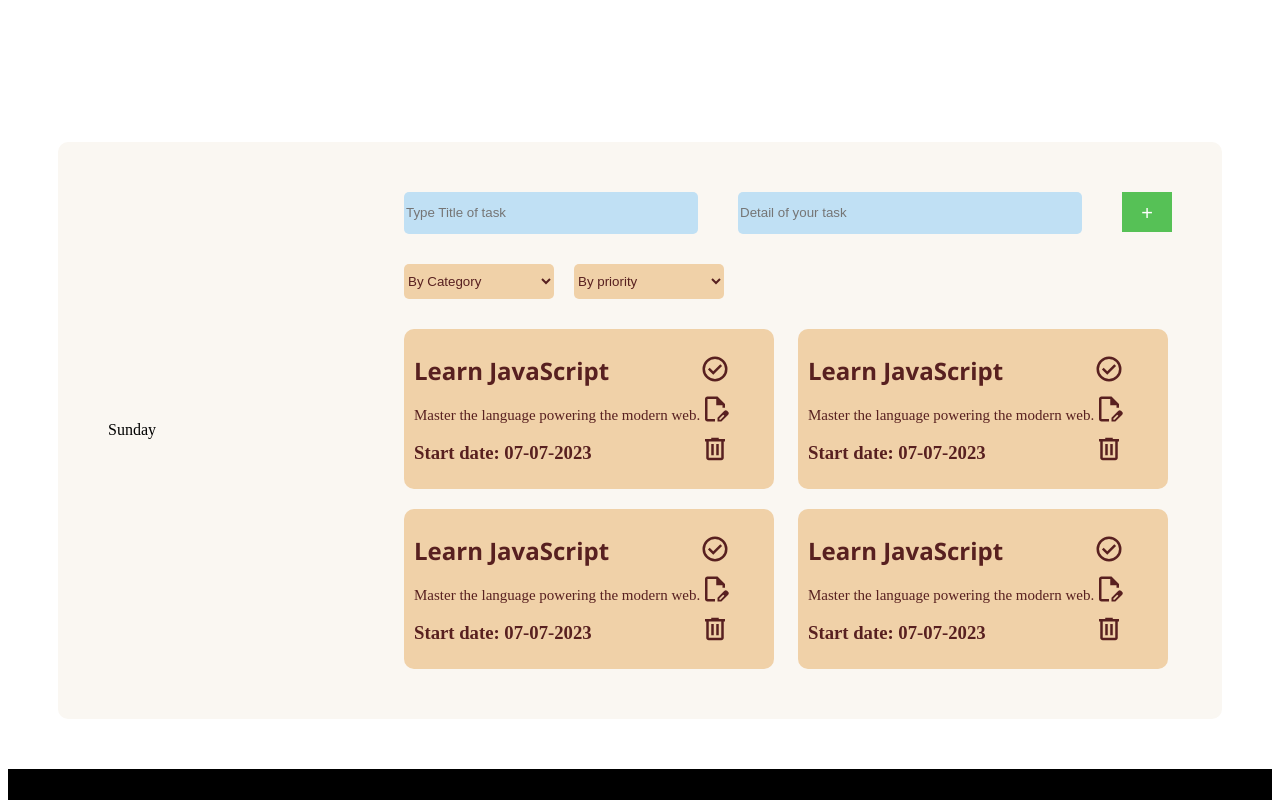
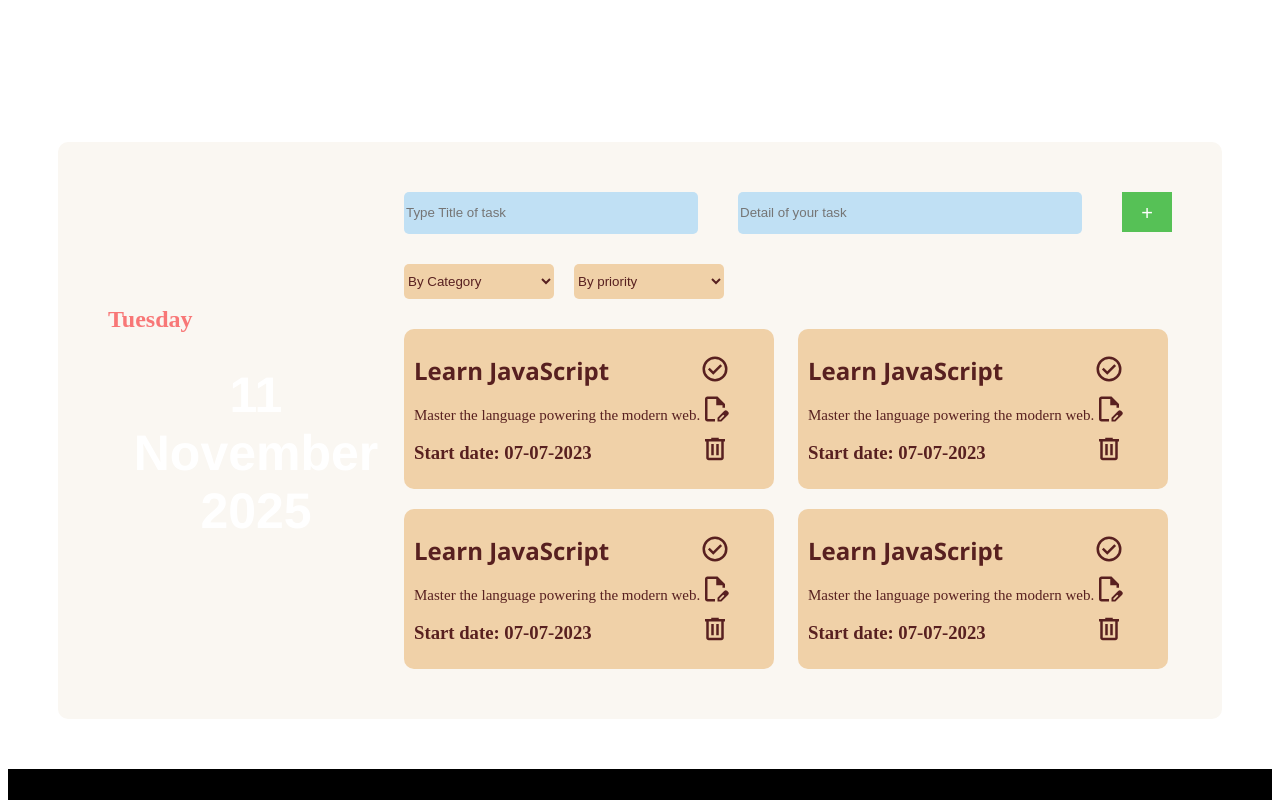
Before and after one commit to lilitvanesyan09-arch/figma-calendar, a React (Vite) app: page / in a window 1280 px wide. Shown: the top 800 px of the page. Built offline with nearby package versions, Linux system fonts and the light colour scheme.

Commit message:
calendar

```diff
--- a/src/App.jsx
+++ b/src/App.jsx
@@ -7,6 +7,15 @@ import MyCalendar from './Components/calendar'
 
 function App() {
   const [count, setCount] = useState(0)
+  const today=new Date()
+  const formatted = today.toLocaleDateString('en-GB', {
+  day: 'numeric',
+  month: 'long',
+  year: 'numeric'
+});
+
+console.log(formatted);
+
 
   return (
     <>
--- a/src/Components/calendar.css
+++ b/src/Components/calendar.css
@@ -21,3 +21,9 @@ background-color:white
     height: 30px;
     border-radius: 5px;
 }
+
+.week-day{
+    color:#F87777;
+    font-family:'Times New Roman', Times, serif
+    /* font-family:Georgia, 'Times New Roman', Times, serif */
+}
--- a/src/Components/index.jsx
+++ b/src/Components/index.jsx
@@ -3,12 +3,27 @@ import Calendar from 'react-calendar';
 import 'react-calendar/dist/Calendar.css';
 
 export function Calendar1() {
+    const today = new Date()
+    const dayOfWeek = today.toLocaleDateString('en-GB', {
+        weekday: 'long'
+    });
+    const formatted = today.toLocaleDateString('en-GB', {
+        day: 'numeric',
+        month: 'long',
+        year: 'numeric'
+    });
+    console.log(formatted);
+
+
+    console.log(dayOfWeek);
     return (
         <div>
             <h1>Hello, Aqeel , Start planning today</h1>
             <div className="all">
                 <div>
-                    <p>Sunday</p>
+                    <h2 className="week-day">{dayOfWeek}</h2>
+                    <h1>{formatted}</h1>
+
                 </div>
 
                 <div className="rigth">
@@ -24,7 +39,7 @@ export function Calendar1() {
                                 <option value="volvo">By Category</option>
                             </select>
                             <select>
-                                 <option value="volvo">By priority</option>
+                                <option value="volvo">By priority</option>
                             </select>
                         </div>
                     </div>
@@ -39,12 +54,12 @@ export function Calendar1() {
                                 <div><h3>Start date: 07-07-2023</h3></div>
                             </div>
                             <div className="svgs">
-                                <svg xmlns="http://www.w3.org/2000/svg" height="24px" viewBox="0 -960 960 960" width="24px" fill="#1f1f1f"><path d="m424-296 282-282-56-56-226 226-114-114-56 56 170 170Zm56 216q-83 0-156-31.5T197-197q-54-54-85.5-127T80-480q0-83 31.5-156T197-763q54-54 127-85.5T480-880q83 0 156 31.5T763-763q54 54 85.5 127T880-480q0 83-31.5 156T763-197q-54 54-127 85.5T480-80Zm0-80q134 0 227-93t93-227q0-134-93-227t-227-93q-134 0-227 93t-93 227q0 134 93 227t227 93Zm0-320Z"/></svg>
-                                <svg xmlns="http://www.w3.org/2000/svg" height="24px" viewBox="0 -960 960 960" width="24px" fill="#1f1f1f"><path d="M560-80v-123l221-220q9-9 20-13t22-4q12 0 23 4.5t20 13.5l37 37q8 9 12.5 20t4.5 22q0 11-4 22.5T903-300L683-80H560Zm300-263-37-37 37 37ZM620-140h38l121-122-18-19-19-18-122 121v38ZM240-80q-33 0-56.5-23.5T160-160v-640q0-33 23.5-56.5T240-880h320l240 240v120h-80v-80H520v-200H240v640h240v80H240Zm280-400Zm241 199-19-18 37 37-18-19Z"/></svg>
-                                <svg xmlns="http://www.w3.org/2000/svg" height="24px" viewBox="0 -960 960 960" width="24px" fill="#1f1f1f"><path d="M280-120q-33 0-56.5-23.5T200-200v-520h-40v-80h200v-40h240v40h200v80h-40v520q0 33-23.5 56.5T680-120H280Zm400-600H280v520h400v-520ZM360-280h80v-360h-80v360Zm160 0h80v-360h-80v360ZM280-720v520-520Z"/></svg>
+                                <svg xmlns="http://www.w3.org/2000/svg" height="24px" viewBox="0 -960 960 960" width="24px" fill="#1f1f1f"><path d="m424-296 282-282-56-56-226 226-114-114-56 56 170 170Zm56 216q-83 0-156-31.5T197-197q-54-54-85.5-127T80-480q0-83 31.5-156T197-763q54-54 127-85.5T480-880q83 0 156 31.5T763-763q54 54 85.5 127T880-480q0 83-31.5 156T763-197q-54 54-127 85.5T480-80Zm0-80q134 0 227-93t93-227q0-134-93-227t-227-93q-134 0-227 93t-93 227q0 134 93 227t227 93Zm0-320Z" /></svg>
+                                <svg xmlns="http://www.w3.org/2000/svg" height="24px" viewBox="0 -960 960 960" width="24px" fill="#1f1f1f"><path d="M560-80v-123l221-220q9-9 20-13t22-4q12 0 23 4.5t20 13.5l37 37q8 9 12.5 20t4.5 22q0 11-4 22.5T903-300L683-80H560Zm300-263-37-37 37 37ZM620-140h38l121-122-18-19-19-18-122 121v38ZM240-80q-33 0-56.5-23.5T160-160v-640q0-33 23.5-56.5T240-880h320l240 240v120h-80v-80H520v-200H240v640h240v80H240Zm280-400Zm241 199-19-18 37 37-18-19Z" /></svg>
+                                <svg xmlns="http://www.w3.org/2000/svg" height="24px" viewBox="0 -960 960 960" width="24px" fill="#1f1f1f"><path d="M280-120q-33 0-56.5-23.5T200-200v-520h-40v-80h200v-40h240v40h200v80h-40v520q0 33-23.5 56.5T680-120H280Zm400-600H280v520h400v-520ZM360-280h80v-360h-80v360Zm160 0h80v-360h-80v360ZM280-720v520-520Z" /></svg>
                             </div>
                         </div>
-                          <div className="beige-div">
+                        <div className="beige-div">
                             <div>
                                 <div>
                                     <h2>Learn JavaScript</h2>
@@ -53,12 +68,12 @@ export function Calendar1() {
                                 <div><h3>Start date: 07-07-2023</h3></div>
                             </div>
                             <div className="svgs">
-                                <svg xmlns="http://www.w3.org/2000/svg" height="24px" viewBox="0 -960 960 960" width="24px" fill="#1f1f1f"><path d="m424-296 282-282-56-56-226 226-114-114-56 56 170 170Zm56 216q-83 0-156-31.5T197-197q-54-54-85.5-127T80-480q0-83 31.5-156T197-763q54-54 127-85.5T480-880q83 0 156 31.5T763-763q54 54 85.5 127T880-480q0 83-31.5 156T763-197q-54 54-127 85.5T480-80Zm0-80q134 0 227-93t93-227q0-134-93-227t-227-93q-134 0-227 93t-93 227q0 134 93 227t227 93Zm0-320Z"/></svg>
-                                <svg xmlns="http://www.w3.org/2000/svg" height="24px" viewBox="0 -960 960 960" width="24px" fill="#1f1f1f"><path d="M560-80v-123l221-220q9-9 20-13t22-4q12 0 23 4.5t20 13.5l37 37q8 9 12.5 20t4.5 22q0 11-4 22.5T903-300L683-80H560Zm300-263-37-37 37 37ZM620-140h38l121-122-18-19-19-18-122 121v38ZM240-80q-33 0-56.5-23.5T160-160v-640q0-33 23.5-56.5T240-880h320l240 240v120h-80v-80H520v-200H240v640h240v80H240Zm280-400Zm241 199-19-18 37 37-18-19Z"/></svg>
-                                <svg xmlns="http://www.w3.org/2000/svg" height="24px" viewBox="0 -960 960 960" width="24px" fill="#1f1f1f"><path d="M280-120q-33 0-56.5-23.5T200-200v-520h-40v-80h200v-40h240v40h200v80h-40v520q0 33-23.5 56.5T680-120H280Zm400-600H280v520h400v-520ZM360-280h80v-360h-80v360Zm160 0h80v-360h-80v360ZM280-720v520-520Z"/></svg>
+                                <svg xmlns="http://www.w3.org/2000/svg" height="24px" viewBox="0 -960 960 960" width="24px" fill="#1f1f1f"><path d="m424-296 282-282-56-56-226 226-114-114-56 56 170 170Zm56 216q-83 0-156-31.5T197-197q-54-54-85.5-127T80-480q0-83 31.5-156T197-763q54-54 127-85.5T480-880q83 0 156 31.5T763-763q54 54 85.5 127T880-480q0 83-31.5 156T763-197q-54 54-127 85.5T480-80Zm0-80q134 0 227-93t93-227q0-134-93-227t-227-93q-134 0-227 93t-93 227q0 134 93 227t227 93Zm0-320Z" /></svg>
+                                <svg xmlns="http://www.w3.org/2000/svg" height="24px" viewBox="0 -960 960 960" width="24px" fill="#1f1f1f"><path d="M560-80v-123l221-220q9-9 20-13t22-4q12 0 23 4.5t20 13.5l37 37q8 9 12.5 20t4.5 22q0 11-4 22.5T903-300L683-80H560Zm300-263-37-37 37 37ZM620-140h38l121-122-18-19-19-18-122 121v38ZM240-80q-33 0-56.5-23.5T160-160v-640q0-33 23.5-56.5T240-880h320l240 240v120h-80v-80H520v-200H240v640h240v80H240Zm280-400Zm241 199-19-18 37 37-18-19Z" /></svg>
+                                <svg xmlns="http://www.w3.org/2000/svg" height="24px" viewBox="0 -960 960 960" width="24px" fill="#1f1f1f"><path d="M280-120q-33 0-56.5-23.5T200-200v-520h-40v-80h200v-40h240v40h200v80h-40v520q0 33-23.5 56.5T680-120H280Zm400-600H280v520h400v-520ZM360-280h80v-360h-80v360Zm160 0h80v-360h-80v360ZM280-720v520-520Z" /></svg>
                             </div>
                         </div>
-                          <div className="beige-div">
+                        <div className="beige-div">
                             <div>
                                 <div>
                                     <h2>Learn JavaScript</h2>
@@ -67,12 +82,12 @@ export function Calendar1() {
                                 <div><h3>Start date: 07-07-2023</h3></div>
                             </div>
                             <div className="svgs">
-                                <svg xmlns="http://www.w3.org/2000/svg" height="24px" viewBox="0 -960 960 960" width="24px" fill="#1f1f1f"><path d="m424-296 282-282-56-56-226 226-114-114-56 56 170 170Zm56 216q-83 0-156-31.5T197-197q-54-54-85.5-127T80-480q0-83 31.5-156T197-763q54-54 127-85.5T480-880q83 0 156 31.5T763-763q54 54 85.5 127T880-480q0 83-31.5 156T763-197q-54 54-127 85.5T480-80Zm0-80q134 0 227-93t93-227q0-134-93-227t-227-93q-134 0-227 93t-93 227q0 134 93 227t227 93Zm0-320Z"/></svg>
-                                <svg xmlns="http://www.w3.org/2000/svg" height="24px" viewBox="0 -960 960 960" width="24px" fill="#1f1f1f"><path d="M560-80v-123l221-220q9-9 20-13t22-4q12 0 23 4.5t20 13.5l37 37q8 9 12.5 20t4.5 22q0 11-4 22.5T903-300L683-80H560Zm300-263-37-37 37 37ZM620-140h38l121-122-18-19-19-18-122 121v38ZM240-80q-33 0-56.5-23.5T160-160v-640q0-33 23.5-56.5T240-880h320l240 240v120h-80v-80H520v-200H240v640h240v80H240Zm280-400Zm241 199-19-18 37 37-18-19Z"/></svg>
-                                <svg xmlns="http://www.w3.org/2000/svg" height="24px" viewBox="0 -960 960 960" width="24px" fill="#1f1f1f"><path d="M280-120q-33 0-56.5-23.5T200-200v-520h-40v-80h200v-40h240v40h200v80h-40v520q0 33-23.5 56.5T680-120H280Zm400-600H280v520h400v-520ZM360-280h80v-360h-80v360Zm160 0h80v-360h-80v360ZM280-720v520-520Z"/></svg>
+                                <svg xmlns="http://www.w3.org/2000/svg" height="24px" viewBox="0 -960 960 960" width="24px" fill="#1f1f1f"><path d="m424-296 282-282-56-56-226 226-114-114-56 56 170 170Zm56 216q-83 0-156-31.5T197-197q-54-54-85.5-127T80-480q0-83 31.5-156T197-763q54-54 127-85.5T480-880q83 0 156 31.5T763-763q54 54 85.5 127T880-480q0 83-31.5 156T763-197q-54 54-127 85.5T480-80Zm0-80q134 0 227-93t93-227q0-134-93-227t-227-93q-134 0-227 93t-93 227q0 134 93 227t227 93Zm0-320Z" /></svg>
+                                <svg xmlns="http://www.w3.org/2000/svg" height="24px" viewBox="0 -960 960 960" width="24px" fill="#1f1f1f"><path d="M560-80v-123l221-220q9-9 20-13t22-4q12 0 23 4.5t20 13.5l37 37q8 9 12.5 20t4.5 22q0 11-4 22.5T903-300L683-80H560Zm300-263-37-37 37 37ZM620-140h38l121-122-18-19-19-18-122 121v38ZM240-80q-33 0-56.5-23.5T160-160v-640q0-33 23.5-56.5T240-880h320l240 240v120h-80v-80H520v-200H240v640h240v80H240Zm280-400Zm241 199-19-18 37 37-18-19Z" /></svg>
+                                <svg xmlns="http://www.w3.org/2000/svg" height="24px" viewBox="0 -960 960 960" width="24px" fill="#1f1f1f"><path d="M280-120q-33 0-56.5-23.5T200-200v-520h-40v-80h200v-40h240v40h200v80h-40v520q0 33-23.5 56.5T680-120H280Zm400-600H280v520h400v-520ZM360-280h80v-360h-80v360Zm160 0h80v-360h-80v360ZM280-720v520-520Z" /></svg>
                             </div>
                         </div>
-                          <div className="beige-div">
+                        <div className="beige-div">
                             <div>
                                 <div>
                                     <h2>Learn JavaScript</h2>
@@ -81,9 +96,9 @@ export function Calendar1() {
                                 <div><h3>Start date: 07-07-2023</h3></div>
                             </div>
                             <div className="svgs">
-                                <svg xmlns="http://www.w3.org/2000/svg" height="24px" viewBox="0 -960 960 960" width="24px" fill="#1f1f1f"><path d="m424-296 282-282-56-56-226 226-114-114-56 56 170 170Zm56 216q-83 0-156-31.5T197-197q-54-54-85.5-127T80-480q0-83 31.5-156T197-763q54-54 127-85.5T480-880q83 0 156 31.5T763-763q54 54 85.5 127T880-480q0 83-31.5 156T763-197q-54 54-127 85.5T480-80Zm0-80q134 0 227-93t93-227q0-134-93-227t-227-93q-134 0-227 93t-93 227q0 134 93 227t227 93Zm0-320Z"/></svg>
-                                <svg xmlns="http://www.w3.org/2000/svg" height="24px" viewBox="0 -960 960 960" width="24px" fill="#1f1f1f"><path d="M560-80v-123l221-220q9-9 20-13t22-4q12 0 23 4.5t20 13.5l37 37q8 9 12.5 20t4.5 22q0 11-4 22.5T903-300L683-80H560Zm300-263-37-37 37 37ZM620-140h38l121-122-18-19-19-18-122 121v38ZM240-80q-33 0-56.5-23.5T160-160v-640q0-33 23.5-56.5T240-880h320l240 240v120h-80v-80H520v-200H240v640h240v80H240Zm280-400Zm241 199-19-18 37 37-18-19Z"/></svg>
-                                <svg xmlns="http://www.w3.org/2000/svg" height="24px" viewBox="0 -960 960 960" width="24px" fill="#1f1f1f"><path d="M280-120q-33 0-56.5-23.5T200-200v-520h-40v-80h200v-40h240v40h200v80h-40v520q0 33-23.5 56.5T680-120H280Zm400-600H280v520h400v-520ZM360-280h80v-360h-80v360Zm160 0h80v-360h-80v360ZM280-720v520-520Z"/></svg>
+                                <svg xmlns="http://www.w3.org/2000/svg" height="24px" viewBox="0 -960 960 960" width="24px" fill="#1f1f1f"><path d="m424-296 282-282-56-56-226 226-114-114-56 56 170 170Zm56 216q-83 0-156-31.5T197-197q-54-54-85.5-127T80-480q0-83 31.5-156T197-763q54-54 127-85.5T480-880q83 0 156 31.5T763-763q54 54 85.5 127T880-480q0 83-31.5 156T763-197q-54 54-127 85.5T480-80Zm0-80q134 0 227-93t93-227q0-134-93-227t-227-93q-134 0-227 93t-93 227q0 134 93 227t227 93Zm0-320Z" /></svg>
+                                <svg xmlns="http://www.w3.org/2000/svg" height="24px" viewBox="0 -960 960 960" width="24px" fill="#1f1f1f"><path d="M560-80v-123l221-220q9-9 20-13t22-4q12 0 23 4.5t20 13.5l37 37q8 9 12.5 20t4.5 22q0 11-4 22.5T903-300L683-80H560Zm300-263-37-37 37 37ZM620-140h38l121-122-18-19-19-18-122 121v38ZM240-80q-33 0-56.5-23.5T160-160v-640q0-33 23.5-56.5T240-880h320l240 240v120h-80v-80H520v-200H240v640h240v80H240Zm280-400Zm241 199-19-18 37 37-18-19Z" /></svg>
+                                <svg xmlns="http://www.w3.org/2000/svg" height="24px" viewBox="0 -960 960 960" width="24px" fill="#1f1f1f"><path d="M280-120q-33 0-56.5-23.5T200-200v-520h-40v-80h200v-40h240v40h200v80h-40v520q0 33-23.5 56.5T680-120H280Zm400-600H280v520h400v-520ZM360-280h80v-360h-80v360Zm160 0h80v-360h-80v360ZM280-720v520-520Z" /></svg>
                             </div>
                         </div>
                     </div>
```
